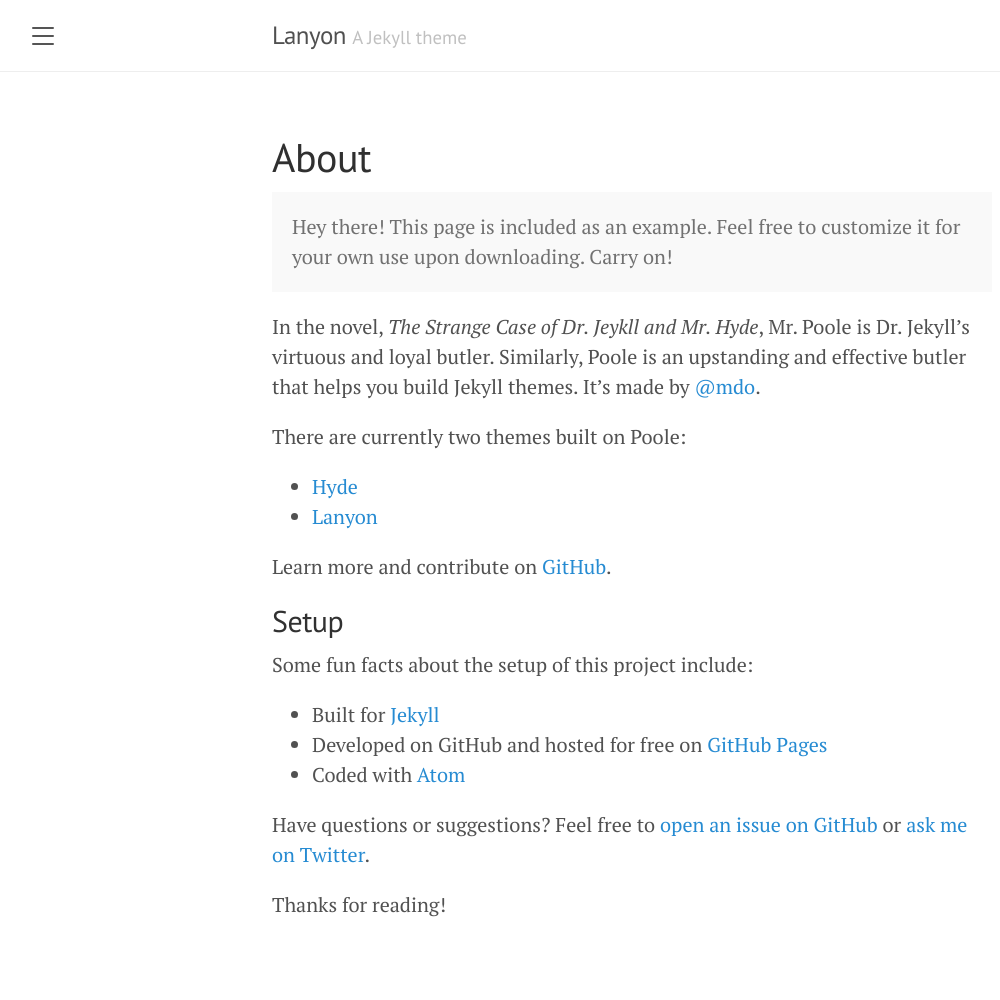
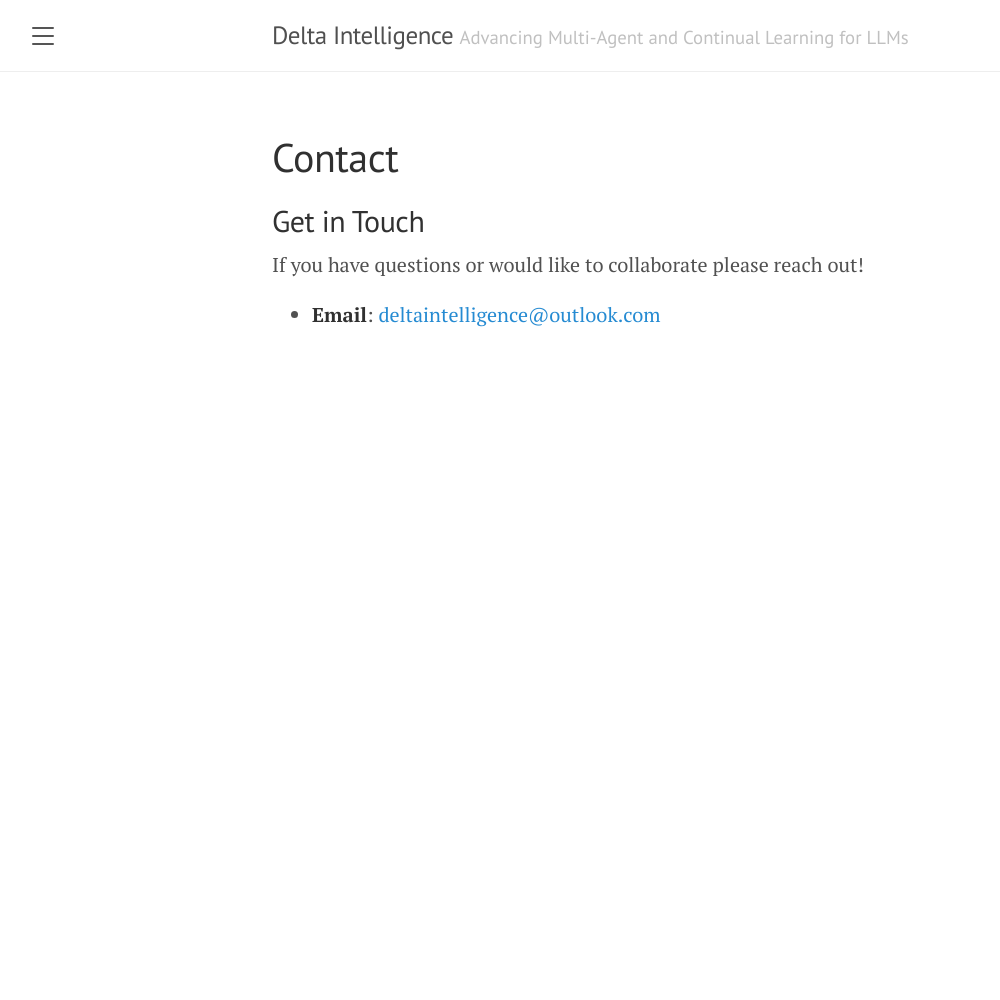
Before and after one commit to Delta-Intelligence-AI/Delta-Intelligence-AI.github.io, a Jekyll site: the page built from about.md, in a window 1280 px wide. Shown: the whole page, without its empty margins (8-1008 px from the left). Built offline with Jekyll 4.4.1, drawn with Linux system fonts in a browser that asks for light colours; after the commit the page ends 900 px from its top, so only the background shows below that.

Commit message:
Add simple description of Delta Intelligence and email

```diff
--- a/_config.yml
+++ b/_config.yml
@@ -1,17 +1,17 @@
 # Setup
-title:               Lanyon
-tagline:             'A Jekyll theme'
-description:         'A reserved <a href="https://jekyllrb.com" target="_blank">Jekyll</a> theme that places the utmost gravity on content with a hidden drawer. Made by <a href="https://twitter.com/mdo" target="_blank">@mdo</a>.'
-url:                 http://lanyon.getpoole.com
+title:               Delta Intelligence
+tagline:             'Advancing Multi-Agent and Continual Learning for LLMs'
+description:         'Delta Intelligence advances multi-agent and continual learning for large language models (LLMs) in complex, interactive environments. Our goal is to enable LLMs to collaborate with humans and AI agents on long-horizon tasks.'
+url:                 https://delta-intelligence-ai.github.io
 baseurl:             ''
 paginate:            5
 permalink:           pretty
 
 # About/contact
 author:
-  name:              Mark Otto
-  url:               https://twitter.com/mdo
-  email:             markdotto@gmail.com
+  name:              Delta Intelligence
+  url:               https://github.com/Delta-Intelligence-AI
+  email:             deltaintelligence@outlook.com
 
 # Gems
 plugins:
--- a/about.md
+++ b/about.md
@@ -1,29 +1,10 @@
 ---
 layout: page
-title: About
+title: Contact
 ---
 
-<p class="message">
-  Hey there! This page is included as an example. Feel free to customize it for your own use upon downloading. Carry on!
-</p>
+## Get in Touch
 
-In the novel, *The Strange Case of Dr. Jeykll and Mr. Hyde*, Mr. Poole is Dr. Jekyll's virtuous and loyal butler. Similarly, Poole is an upstanding and effective butler that helps you build Jekyll themes. It's made by [@mdo](https://twitter.com/mdo).
+If you have questions or would like to collaborate please reach out!
 
-There are currently two themes built on Poole:
-
-* [Hyde](http://hyde.getpoole.com)
-* [Lanyon](http://lanyon.getpoole.com)
-
-Learn more and contribute on [GitHub](https://github.com/poole).
-
-## Setup
-
-Some fun facts about the setup of this project include:
-
-* Built for [Jekyll](https://jekyllrb.com)
-* Developed on GitHub and hosted for free on [GitHub Pages](https://pages.github.com)
-* Coded with [Atom](https://atom.io)
-
-Have questions or suggestions? Feel free to [open an issue on GitHub](https://github.com/poole/issues/new) or [ask me on Twitter](https://twitter.com/mdo).
-
-Thanks for reading!
+- **Email**: [deltaintelligence@outlook.com](mailto:deltaintelligence@outlook.com)
```
Also changed, not shown: index.html (+21 -0 lines).
